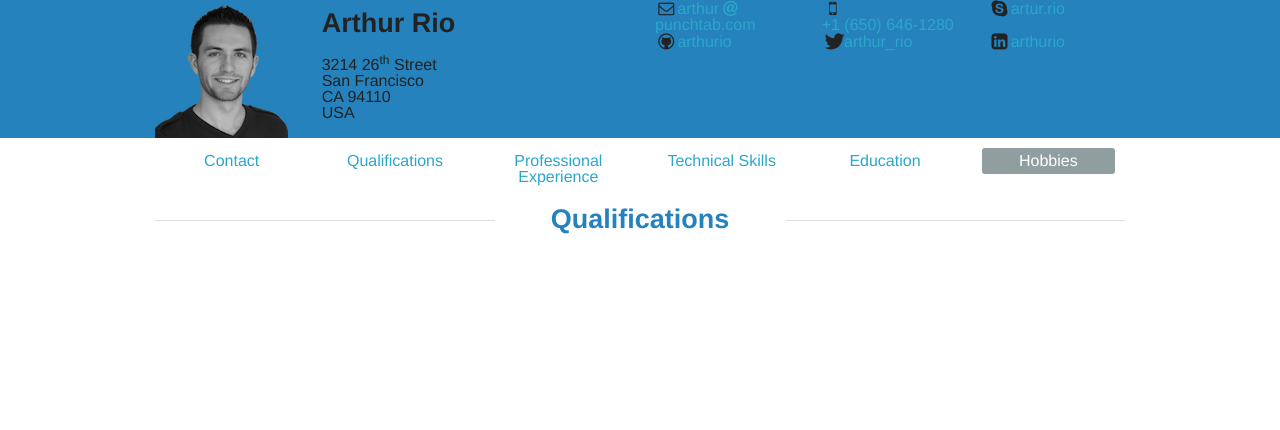
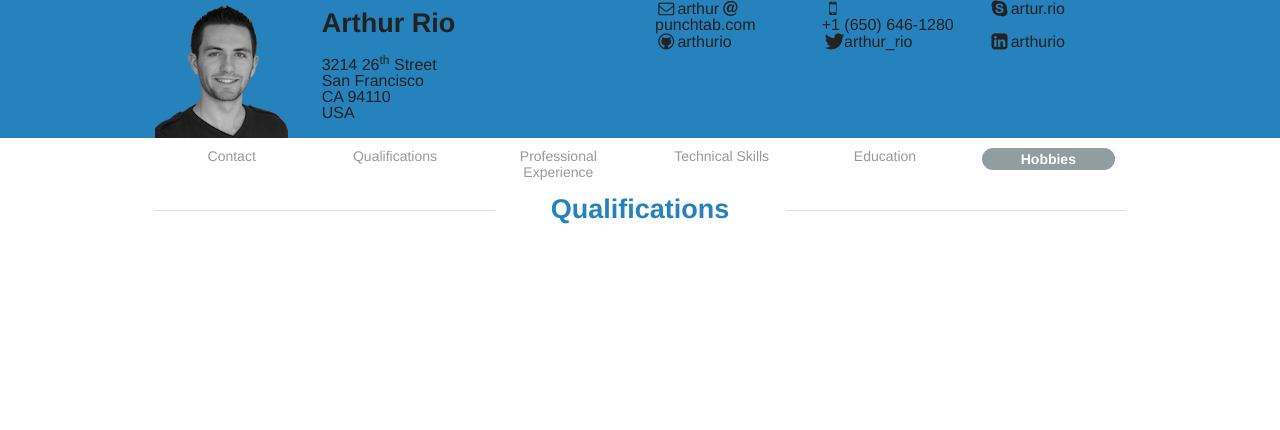
Before and after one commit to arthurio/site_heroku, a Django app: page / in a window 1280 px wide. Shown: the top 430 px of the page. Run offline with Django 3.2, Linux system fonts and the light colour scheme; some web fonts are replaced.

Commit message:
update style for the a in the header

```diff
--- a/perso/static/css/style.css
+++ b/perso/static/css/style.css
@@ -5,6 +5,15 @@ header, .header {
 
 header .contact .icon, .header .contat .icon {
     height: 40px;
+}
+
+header .contact a, .header .contact a {
+    color: #222;
+}
+
+header .contact a:focus, header .contact a:hover,
+.header .contact a:focus, .header .contact a:hover{
+    color: #333;
 }
 
 span.icon-mobile-2 a {
@@ -30,14 +39,21 @@ span.icon-mobile-2 a.mobile-only {
 /* NAV */
 
 [data-magellan-expedition] [data-magellan-arrival] {
-    border-radius: 3px;
-    padding: 5px;
     text-align: center;
 }
 [data-magellan-expedition] [data-magellan-arrival].active {
     background-color: #919EA0;
+    -webkit-border-radius: 1000px;
+    border-radius: 1000px;
+    font-weight: bold;
+    padding: 0.1875em 0.5625em;
 
 }
+[data-magellan-expedition] [data-magellan-arrival] a {
+    color: #999999;
+    font-size: 0.875em;
+}
+
 [data-magellan-expedition] [data-magellan-arrival].active a {
     color: #fff;
 }
```
